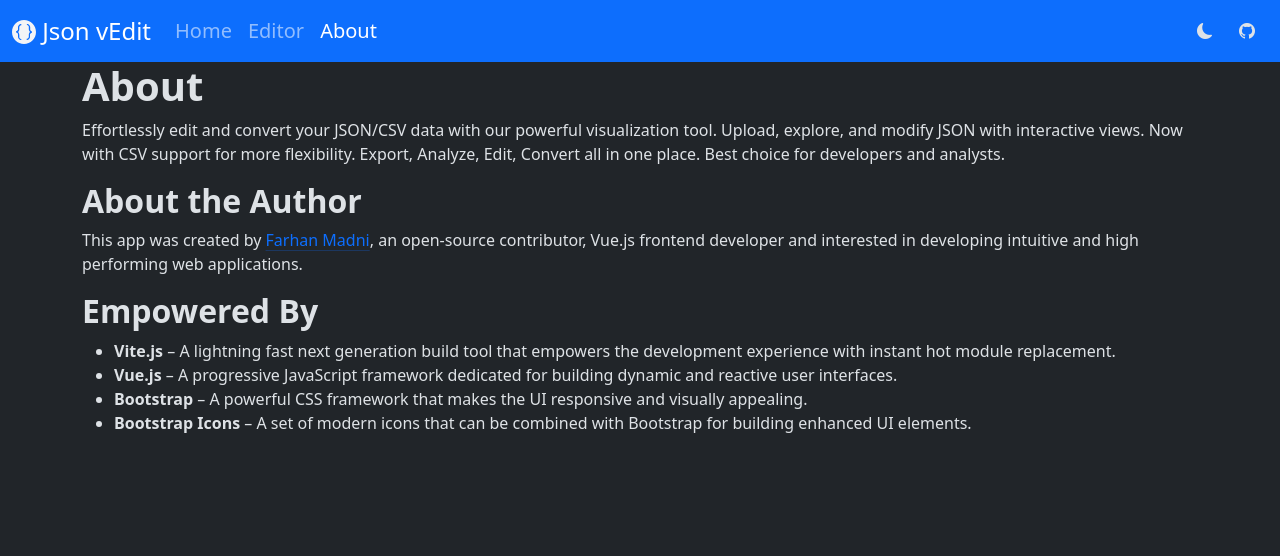
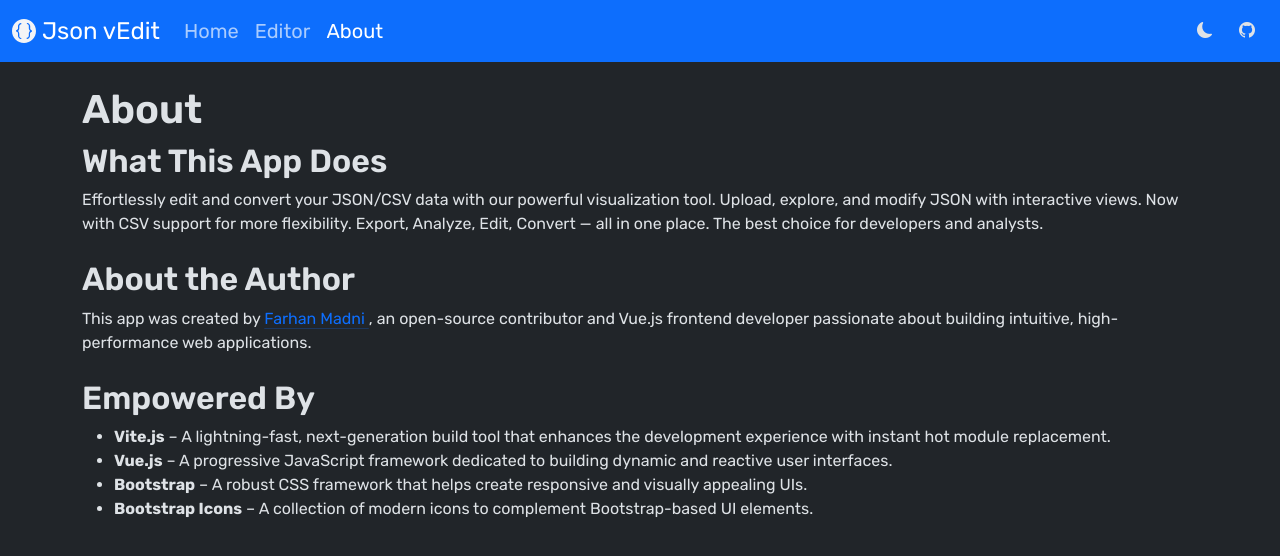
Before and after one commit to MFM-347/Json-vEdit, a Vue app: page /about in a window 1280 px wide. Shown: the top 556 px of the page. Built offline with nearby package versions, Linux system fonts and the light colour scheme.

Commit message:
Update(UI-UX, a11y)

```diff
--- a/src/App.vue
+++ b/src/App.vue
@@ -1,55 +1,45 @@
 <script setup>
-import { ref, onMounted } from 'vue'
 import vNav from './components/vNav.vue'
-
-const isLoading = ref(true)
-onMounted(() => {
-  setTimeout(() => {
-    isLoading.value = false
-  }, 500)
-})
 </script>
 
 <template>
-  <vNav />
-  <div v-if="isLoading" class="lc">
-    <h4 class="fw-semibold">Loading...</h4>
+  <a href="#main" class="stm" tabindex="0">Skip to content</a>
+  <div>
+    <vNav />
+    <main id="main" role="main">
+      <routerView />
+    </main>
   </div>
-  <router-view v-slot="{ Component }">
-    <transition name="page" mode="out-in">
-      <div>
-        <component :is="Component" />
-      </div>
-    </transition>
-  </router-view>
 </template>
-<style>
-.page-enter-active,
-.page-leave-active {
-  transition: opacity 0.3s ease;
+<style scoped>
+.stm {
+  position: absolute;
+  margin: -1px;
+  width: 1px;
+  height: 1px;
+  padding: 0;
+  overflow: hidden;
+  white-space: nowrap;
+  border: 0;
+  clip: rect(0, 0, 0, 0);
+  clip-path: inset(100%);
 }
-.page-enter-from,
-.page-leave-to {
-  opacity: 0;
-}
-.loading-enter-active,
-.loading-leave-active {
-  transition: opacity 0.5s ease;
-}
-.loading-enter-from,
-.loading-leave-to {
-  opacity: 0;
-}
-.lc {
-  /*  loading container  */
-  position: fixed;
+.stm:focus {
+  position: absolute;
+  top: 1rem;
+  left: 1rem;
   z-index: 50;
-  display: flex;
-  align-items: center;
-  justify-content: center;
-  background-color: color-mix(in oklab, var(--body-bg) 90%, transparent);
-  -webkit-backdrop-filter: blur(16px);
-  backdrop-filter: blur(16px);
-  inset: 0;
+  width: auto;
+  height: auto;
+  padding: 0.5rem 1rem;
+  overflow: visible;
+  color: #000;
+  white-space: normal;
+  background-color: #f3f4f6;
+  box-shadow:
+    0 10px 15px -3px rgba(0, 0, 0, 0.1),
+    0 4px 6px -4px rgba(0, 0, 0, 0.1);
+  clip: auto;
+  clip-path: none;
 }
 </style>
--- a/src/components/vNav.vue
+++ b/src/components/vNav.vue
@@ -1,10 +1,10 @@
 <template>
-  <header class="navbar navbar-expand-lg bg-primary" data-bs-theme="dark">
+  <header class="navbar navbar-expand-lg bg-primary">
     <div class="container-fluid">
-      <RouterLink class="navbar-brand fs-4" to="/">
-        <img src="/logo.svg" class="mb-1" width="24" alt="JsonEditor Logo" />
+      <a class="navbar-brand fs-4" href="/">
+        <img src="/logo.svg" class="mb-1" width="24" height="24" alt="JsonEditor Logo" />
         Json vEdit
-      </RouterLink>
+      </a>
       <button
         class="navbar-toggler"
         type="button"
--- a/src/style.css
+++ b/src/style.css
@@ -1,10 +1,28 @@
+* {
+  box-sizing: border-box;
+  font-weight: normal;
+}
+*:focus-visible {
+  outline-width: 2px;
+  outline-color: var(--bs-primary);
+  outline-offset: 2px;
+}
+:focus:not(:focus-visible) {
+  outline: none;
+}
 body {
   max-width: 100vw;
   min-height: 100vh;
   overflow-x: hidden;
-  font-family: 'Rubik', Roboto, 'Segoe UI', sans-serif;
   background-color: var(--bs-body-bg);
+  transition:
+    color 0.5s,
+    background-color 0.5s;
   font-optical-sizing: auto;
+  text-rendering: optimizeLegibility;
+  -webkit-font-smoothing: antialiased;
+  -moz-osx-font-smoothing: grayscale;
+  --bs-body-font-family: 'Rubik', Roboto, 'Segoe UI', sans-serif;
 }
 .wf {
   /*  width full  */
--- a/src/views/vAbout.vue
+++ b/src/views/vAbout.vue
@@ -1,49 +1,54 @@
 <template>
-  <div class="wf">
+  <div class="wf p-4">
     <div class="container">
-      <h1 class="fw-bold">About</h1>
-      <div id="intro">
+      <h1 class="fw-semibold">About</h1>
+      <section id="intro" aria-labelledby="intro-heading" class="mb-4">
+        <h2 id="intro-heading" class="fw-semibold">What This App Does</h2>
         <p>
           Effortlessly edit and convert your JSON/CSV data with our powerful visualization tool.
           Upload, explore, and modify JSON with interactive views. Now with CSV support for more
-          flexibility. Export, Analyze, Edit, Convert all in one place. Best choice for developers
-          and analysts.
+          flexibility. Export, Analyze, Edit, Convert — all in one place. The best choice for
+          developers and analysts.
         </p>
-      </div>
-      <div id="about-author">
-        <h2 class="fw-semibold">About the Author</h2>
+      </section>
+
+      <section id="about-author" aria-labelledby="author-heading" class="mb-4">
+        <h2 id="author-heading" class="fw-semibold">About the Author</h2>
         <p>
           This app was created by
           <a
-            href="https://github.com/mfm-347"
+            href="https://github.com/MFM-347"
             class="link-primary link-offset-2 link-underline-opacity-25 link-underline-opacity-100-hover"
             target="_blank"
-            >Farhan Madni</a
-          >, an open-source contributor, Vue.js frontend developer and interested in developing
-          intuitive and high performing web applications.
+            rel="noopener noreferrer"
+          >
+            Farhan Madni </a
+          >, an open-source contributor and Vue.js frontend developer passionate about building
+          intuitive, high-performance web applications.
         </p>
-      </div>
-      <div id="powered-by">
-        <h2 class="fw-semibold">Empowered By</h2>
+      </section>
+
+      <section id="powered-by" aria-labelledby="powered-heading">
+        <h2 id="powered-heading" class="fw-semibold">Empowered By</h2>
         <ul>
           <li>
-            <b>Vite.js</b> – A lightning fast next generation build tool that empowers the
-            development experience with instant hot module replacement.
+            <strong>Vite.js</strong> – A lightning-fast, next-generation build tool that enhances
+            the development experience with instant hot module replacement.
           </li>
           <li>
-            <b>Vue.js</b> – A progressive JavaScript framework dedicated for building dynamic and
-            reactive user interfaces.
+            <strong>Vue.js</strong> – A progressive JavaScript framework dedicated to building
+            dynamic and reactive user interfaces.
           </li>
           <li>
-            <b>Bootstrap</b> – A powerful CSS framework that makes the UI responsive and visually
-            appealing.
+            <strong>Bootstrap</strong> – A robust CSS framework that helps create responsive and
+            visually appealing UIs.
           </li>
           <li>
-            <b>Bootstrap Icons</b> – A set of modern icons that can be combined with Bootstrap for
-            building enhanced UI elements.
+            <strong>Bootstrap Icons</strong> – A collection of modern icons to complement
+            Bootstrap-based UI elements.
           </li>
         </ul>
-      </div>
+      </section>
     </div>
   </div>
 </template>
--- a/src/views/vEditor.vue
+++ b/src/views/vEditor.vue
@@ -1,48 +1,61 @@
 <template>
-  <div class="wf p-3 p-md-4" data-bs-theme="dark">
+  <section class="wf p-3 p-md-4">
     <div class="container">
       <div class="card shadow-lg">
         <div class="card-body">
-          <div class="mb-4">
-            <label class="form-label fw-medium h6" for="jsonInput">JSON Input</label>
-            <textarea
-              id="jsonInput"
-              v-model="json"
+          <section class="mb-4">
+            <label class="form-label fw-medium h6" for="fileUpload">Upload JSON/CSV File</label>
+            <input
+              id="fileUpload"
+              type="file"
+              accept=".json, .csv"
+              @change="onFileUpload"
               class="form-control"
-              placeholder="Enter JSON data here..."
-              rows="5"
-            ></textarea>
-          </div>
-
-          <div class="mb-4">
-            <label class="form-label fw-medium h6" for="fileUpload">Upload JSON/CSV File</label>
-            <input id="fileUpload" type="file" @change="onFileUpload" class="form-control" />
-          </div>
+              aria-describedby="fileHelp"
+            />
+            <div id="fileHelp" class="form-text">Supported formats: .json, .csv</div>
+            <div v-if="fileName" class="mt-2 text-muted small">Selected file: {{ fileName }}</div>
+          </section>
 
           <div v-if="hasError" class="alert alert-danger d-flex align-items-center" role="alert">
             <i class="bi bi-exclamation-triangle me-2"></i>
             Invalid JSON/CSV format. Please check your input.
           </div>
 
-          <h3 class="text-center fw-semibold mb-4">Visualize and Edit</h3>
+          <h3 class="text-center fw-semibold mb-4">Edit Data</h3>
 
-          <div v-if="parsedData.length" class="table-responsive">
-            <table class="table table-hover">
+          <section v-if="parsedData.length">
+            <div class="table-responsive">
+              <table class="table table-hover" role="table">
                 <thead>
                   <tr>
-                  <th v-for="(value, key) in parsedData[0]" :key="key" class="text-center">
-                    {{ key }}
+                    <th
+                      v-for="(value, key) in parsedData[0]"
+                      :key="key"
+                      class="text-center"
+                      scope="col"
+                    >
+                      <span>{{ key }}</span>
                     </th>
-                  <th class="text-center">Actions</th>
+                    <th class="text-center" scope="col">Actions</th>
                   </tr>
                 </thead>
                 <tbody>
                   <tr v-for="(item, index) in parsedData" :key="index">
                     <td v-for="(value, key) in item" :key="key">
-                    <input v-model="item[key]" class="form-control form-control-sm" type="text" />
+                      <input
+                        v-model="item[key]"
+                        class="form-control form-control-sm"
+                        type="text"
+                        :aria-label="`Edit ${key} for row ${index + 1}`"
+                      />
                     </td>
                     <td class="text-center">
-                    <button @click="deleteItem(index)" class="btn btn-danger btn-sm">
+                      <button
+                        @click="confirmDelete(index)"
+                        class="btn btn-danger btn-sm"
+                        :aria-label="`Remove row ${index + 1}`"
+                      >
                         <i class="bi bi-trash3-fill"></i>
                       </button>
                     </td>
@@ -50,32 +63,36 @@
                 </tbody>
               </table>
             </div>
-          <div v-else class="text-center py-5">
-            <i class="bi bi-file-earmark-text display-1 mb-3"></i>
-            <p class="text-muted">No data available. Enter JSON/CSV or upload a file to begin.</p>
+            <div class="mt-4 d-flex flex-wrap justify-content-center gap-3">
+              <button @click="addItem" class="btn btn-primary" aria-label="Add new row">
+                <i class="bi bi-plus-circle me-2"></i> Add New Row
+              </button>
+              <button @click="exportJSON" class="btn btn-success" aria-label="Export as JSON">
+                <i class="bi bi-download me-2"></i> Export as JSON
+              </button>
+              <button @click="exportCSV" class="btn btn-warning" aria-label="Export as CSV">
+                <i class="bi bi-download me-2"></i> Export as CSV
+              </button>
             </div>
+          </section>
 
-          <div class="mt-4 d-flex flex-wrap justify-content-center gap-3">
-            <button @click="addItem" class="btn btn-primary">
-              <i class="bi bi-plus-circle me-2"></i> Add New Item
-            </button>
-            <button @click="exportJSON" class="btn btn-success">
-              <i class="bi bi-download me-2"></i> Export JSON
-            </button>
-            <button @click="exportCSV" class="btn btn-warning">
-              <i class="bi bi-download me-2"></i> Export CSV
-            </button>
+          <div v-else class="text-center py-4">
+            <i class="bi bi-file-earmark-text display-1"></i>
+            <p class="text-muted mt-4">
+              No data available. Enter JSON/CSV or upload a file to begin.
+            </p>
           </div>
         </div>
       </div>
     </div>
-  </div>
+  </section>
 </template>
 
 <script setup>
 import { ref, watch } from 'vue'
 
 const json = ref('')
+const fileName = ref('')
 const parsedData = ref([])
 const hasError = ref(false)
 
@@ -90,7 +107,6 @@
 }
 
 const populateEmptyFields = () => {
-  if (!Array.isArray(parsedData.value) || !parsedData.value.length) return
   const keys = new Set()
   parsedData.value.forEach((item) => {
     Object.keys(item).forEach((key) => keys.add(key))
@@ -107,6 +123,7 @@
 const onFileUpload = (event) => {
   const file = event.target.files[0]
   if (!file) return
+  fileName.value = file.name
   const reader = new FileReader()
   reader.onload = () => {
     const content = reader.result
@@ -145,8 +162,10 @@
   parsedData.value.push(newItem)
 }
 
-const deleteItem = (index) => {
+const confirmDelete = (index) => {
+  if (confirm('Are you sure you want to delete this row?')) {
     parsedData.value.splice(index, 1)
+  }
 }
 
 const exportJSON = () => {
--- a/src/views/vHome.vue
+++ b/src/views/vHome.vue
@@ -1,9 +1,9 @@
 <template>
-  <div class="wf hero px-4" data-bs-theme="dark">
+  <section id="hero" class="wf hero px-4">
     <div class="container">
       <div class="row min-vh-100 align-items-center">
         <div class="col-12 text-center">
-          <img class="img" src="/logo.svg" loading="lazy" alt="JSON-vEdit Logo" />
+          <img class="img" src="/logo.svg" loading="lazy" alt="Logo for JSON vEdit application" />
           <h1 class="display-4 fw-bold mb-4">JSON vEdit</h1>
           <div class="col-lg-6 mx-auto">
             <p class="lead mb-4">
@@ -13,7 +13,12 @@
               seamlessly—all in one place. Perfect for developers and analysts.
             </p>
             <div class="d-grid gap-2 d-sm-flex justify-content-sm-center">
-              <RouterLink to="/editor" class="btn btn-primary btn-lg px-4 gap-3">
+              <RouterLink
+                to="/editor"
+                class="btn btn-primary btn-lg px-4 gap-3"
+                role="button"
+                aria-label="Launch JSON vEdit App"
+              >
                 Launch App
                 <i class="bi bi-arrow-right ms-2"></i>
               </RouterLink>
@@ -22,44 +27,44 @@
         </div>
       </div>
     </div>
-  </div>
-  <div id="features">
+  </section>
+  <section id="features">
     <div class="container px-4 py-5">
       <h2 class="pb-2 border-bottom">Features</h2>
       <div class="row g-4 py-5 row-cols-1 row-cols-lg-3">
-        <div class="feature col">
+        <section class="feature col" aria-labelledby="feature-speed">
           <div class="icon">
             <span class="bi bi-speedometer"></span>
           </div>
-          <h3 class="fs-2 text-body-emphasis">Lightning Fast</h3>
+          <h3 id="feature-speed" class="fs-2 text-body-emphasis">Lightning Fast</h3>
           <p>
-            JSON Visual Edit has pre-optimized high performance, fast loading and neglectable
-            storage making it lightning fast and storage independent choice.
+            JSON vEdit is optimized for high performance with fast loading times and minimal memory
+            usage, making it a lightweight and efficient tool for any workflow.
           </p>
-        </div>
-        <div class="feature col">
+        </section>
+        <section class="feature col" aria-labelledby="feature-ui">
           <div class="icon">
             <span class="bi bi-box"></span>
           </div>
-          <h3 class="fs-2 text-body-emphasis">Minimal UI</h3>
+          <h3 id="feature-ui" class="fs-2 text-body-emphasis">Minimal UI</h3>
           <p>
-            JSON vEdit provides Minimal and user friendly UI. Whether you are a pro or just getting
-            started, you can easily start using JSON vEdit
+            A minimal, user-friendly interface makes JSON vEdit easy to use for both experienced
+            developers and newcomers.
           </p>
-        </div>
-        <div class="feature col">
+        </section>
+        <section class="feature col" aria-labelledby="feature-bracket-free">
           <div class="icon">
             <span class="bi bi-code-slash"></span>
           </div>
-          <h3 class="fs-2 text-body-emphasis">Bracket Free</h3>
+          <h3 id="feature-bracket-free" class="fs-2 text-body-emphasis">Bracket Free</h3>
           <p>
-            Using JSON vEdit, you no longer will have to struggle with brackets and commas. The will
-            make your work totally bracket free.
+            Say goodbye to brackets and commas—JSON vEdit handles the structure for you so you can
+            focus on your data.
           </p>
-        </div>
+        </section>
       </div>
     </div>
-  </div>
+  </section>
 </template>
 
 <style scoped>
@@ -91,8 +96,11 @@
   align-items: center;
   justify-content: center;
   font-size: 2rem;
-  background: var(--bs-primary);
-  background-image: linear-gradient(180deg, rgba(255, 255, 255, 0.15), rgba(255, 255, 255, 0));
+  background-image: linear-gradient(
+    45deg,
+    rgba(127.5, 127.5, 127.5, 0.25),
+    rgba(127.5, 127.5, 127.5, 0.05)
+  );
   border-radius: 0.75rem;
 }
 </style>
```
Also changed, not shown: jsconfig.json (added, +8 -0 lines), 1 other file (tests, documents, lock files or other folders). Lines whose indentation alone changed are shown as unchanged.
